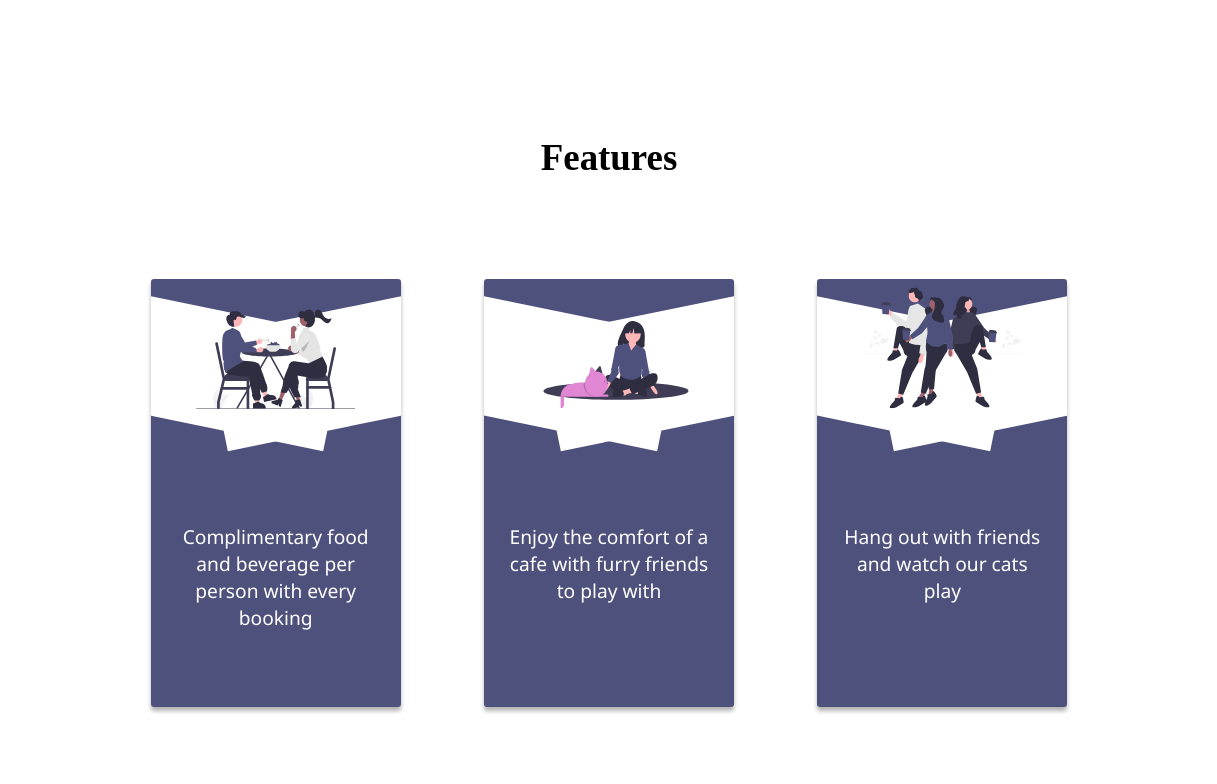
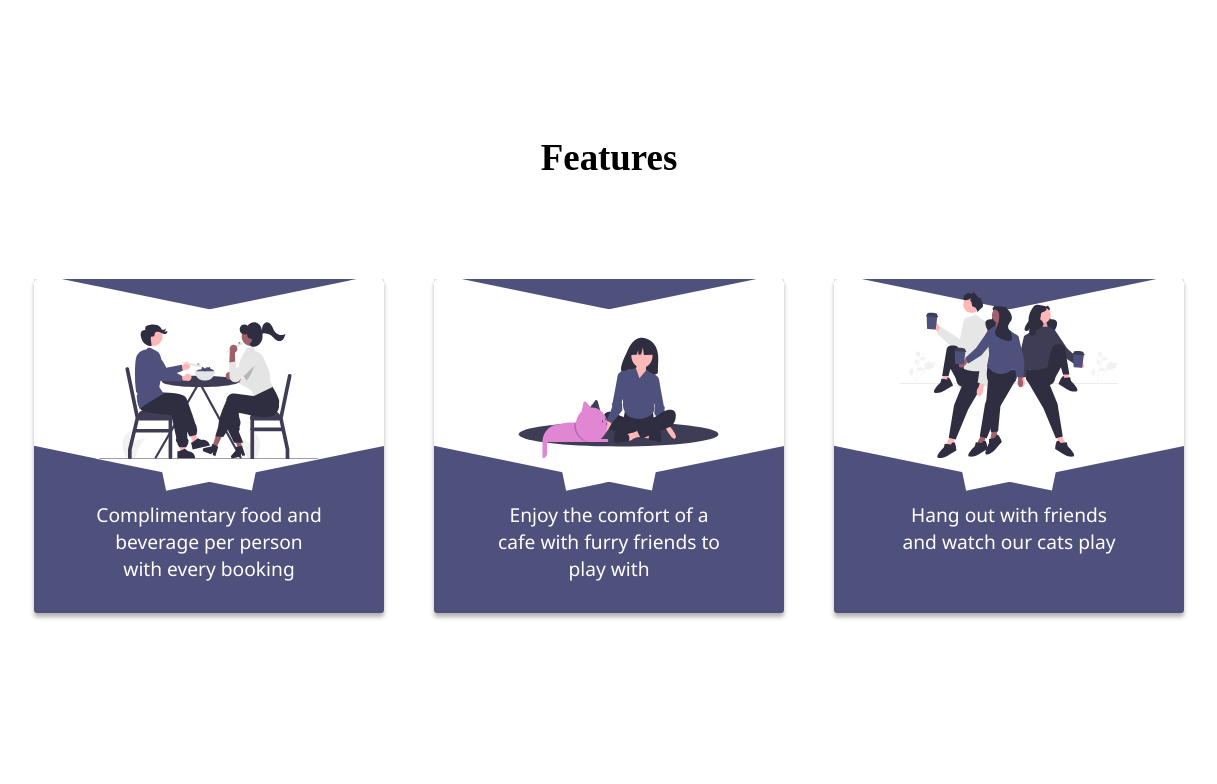
Before and after one commit to CourtneeM/Kat-Nap-Cafe, a website: page index.html in a window 1536 px wide. Shown: the part 1600-2384 px from the top of the page, without its empty margins (159-1376 px from the left). Drawn offline with Linux system fonts and the light colour scheme; a web font is replaced by a local one.

Commit message:
Add styling to features section for XL screens

```diff
--- a/input.scss
+++ b/input.scss
@@ -963,27 +963,48 @@ button {
     margin-bottom: 150px;
 
     h2 { font-size: clamp(2rem, 3vw, 2.25rem); }
-    .feature-container { max-width: 250px; }
-
-    .feature-graphic-container > img {
-      left: 50%;
-      bottom: -40px;
-      transform: translateX(-50%);
-      width: 160px;
-    }
-
-    .feature-text-container { font-size: clamp(0.9rem, 1.4vw, 1.2rem); }
+    .feature-container { max-width: 300px; }
+
+    .feature-graphic-container {
+      height: 110px;
+
+      img {
+        bottom: -35px;
+        width: 180px;
+      }
+    }
+
+    .feature-text-container {
+      max-width: 100%;
+      padding: 8vw 40px 3vw;
+      font-size: clamp(0.9rem, 1.4vw, 1.2rem);
+    }
   }
 }
 @media only screen and (min-width: 1440px) {
   #features {
+    max-width: 1200px;
     margin-bottom: 200px;
 
     h2 {
       margin-bottom: 100px;
       font-size: clamp(2.25rem, 2.4vw, 3.2rem);
     }
-    .feature-text-container { font-size: clamp(1.2rem, 1.2vw, 1.6rem); }
+
+    .feature-container { max-width: 350px; }
+
+    .feature-graphic-container {
+      height: 130px;
+      img {
+        bottom: -50px;
+        width: 220px;
+      }
+    }
+
+    .feature-text-container {
+      padding: 6vw 60px 2vw;
+      font-size: clamp(1.2rem, 1.2vw, 1.6rem);
+    }
   }
 }
 
```
Also changed, not shown: css/style.css, 1 other file.
